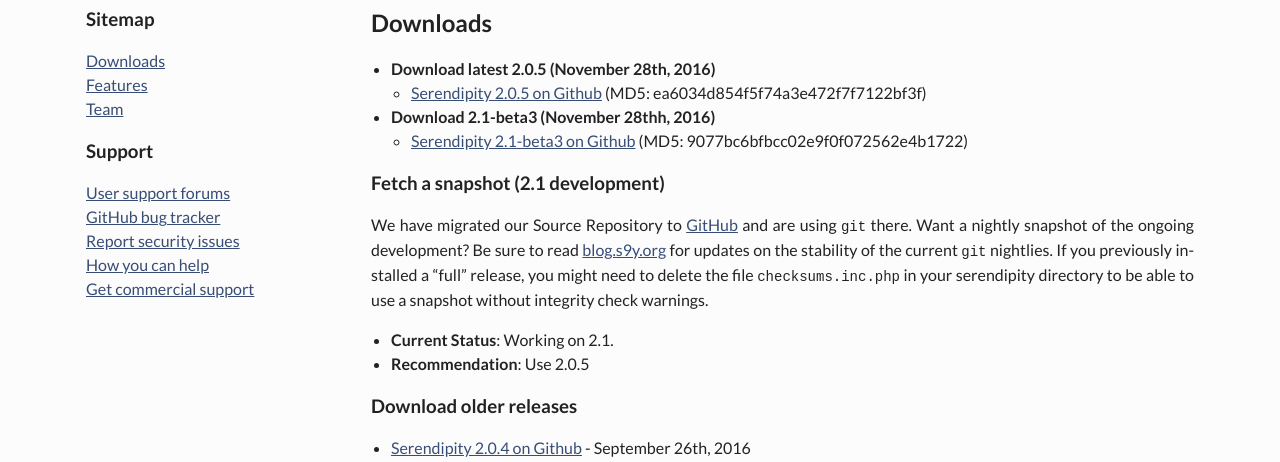
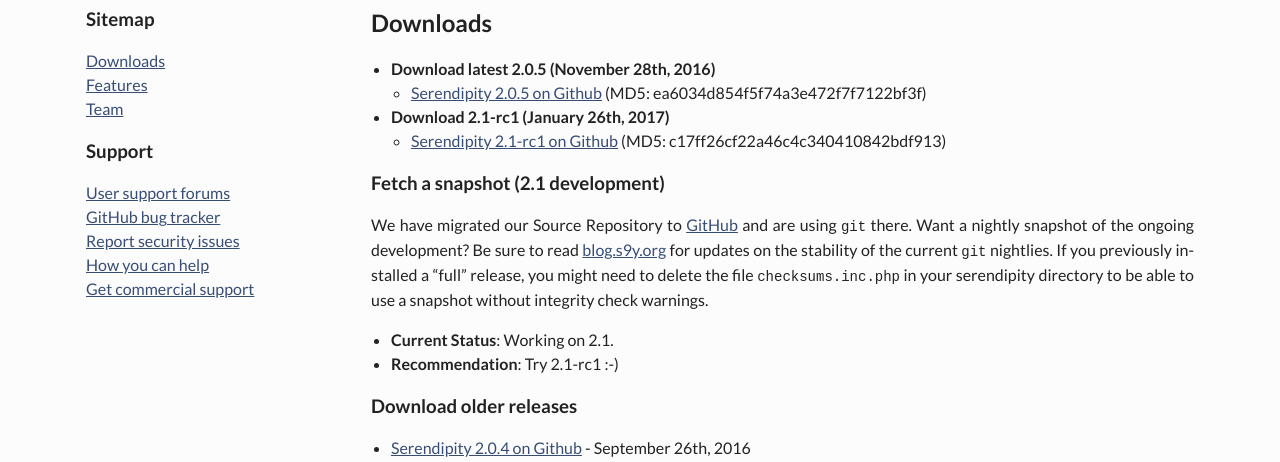
Before and after one commit to s9y/s9y.github.io, a Jekyll site: the page built from downloads.md, in a window 1280 px wide. Shown: the part 224-686 px from the top of the page. Built offline with Jekyll 4.4.1, drawn with Linux system fonts in a browser that asks for light colours; nearby versions of some CDN libraries.

Commit message:
document rc1

```diff
--- a/downloads.md
+++ b/downloads.md
@@ -8,16 +8,17 @@ title: Downloads
   * [Serendipity 2.0.5 on Github](https://github.com/s9y/Serendipity/releases/tag/2.0.5)
     (MD5: ea6034d854f5f74a3e472f7f7122bf3f)
 
-* **Download 2.1-beta3 (November 28thh, 2016)**
-  * [Serendipity 2.1-beta3 on Github](https://github.com/s9y/Serendipity/releases/tag/2.1-beta3)
-    (MD5: 9077bc6bfbcc02e9f0f072562e4b1722)
+* **Download 2.1-rc1 (January 26th, 2017)**
+  * [Serendipity 2.1-rc1 on
+    Github](https://github.com/s9y/Serendipity/releases/tag/2.1-rc1)
+    (MD5: c17ff26cf22a46c4c340410842bdf913)
 
 ### **Fetch a snapshot (2.1 development)**
 
 We have migrated our Source Repository to [GitHub](https://github.com/s9y/Serendipity/) and are using `git` there. Want a nightly snapshot of the ongoing development? Be sure to read [blog.s9y.org](http://blog.s9y.org) for updates on the stability of the current `git` nightlies. If you previously installed a "full" release, you might need to delete the file `checksums.inc.php` in your serendipity directory to be able to use a snapshot without integrity check warnings.
 
 * **Current Status**: Working on 2.1.
-* **Recommendation**: Use 2.0.5
+* **Recommendation**: Try 2.1-rc1 :-)
 
 ### **Download older releases**
 
```
